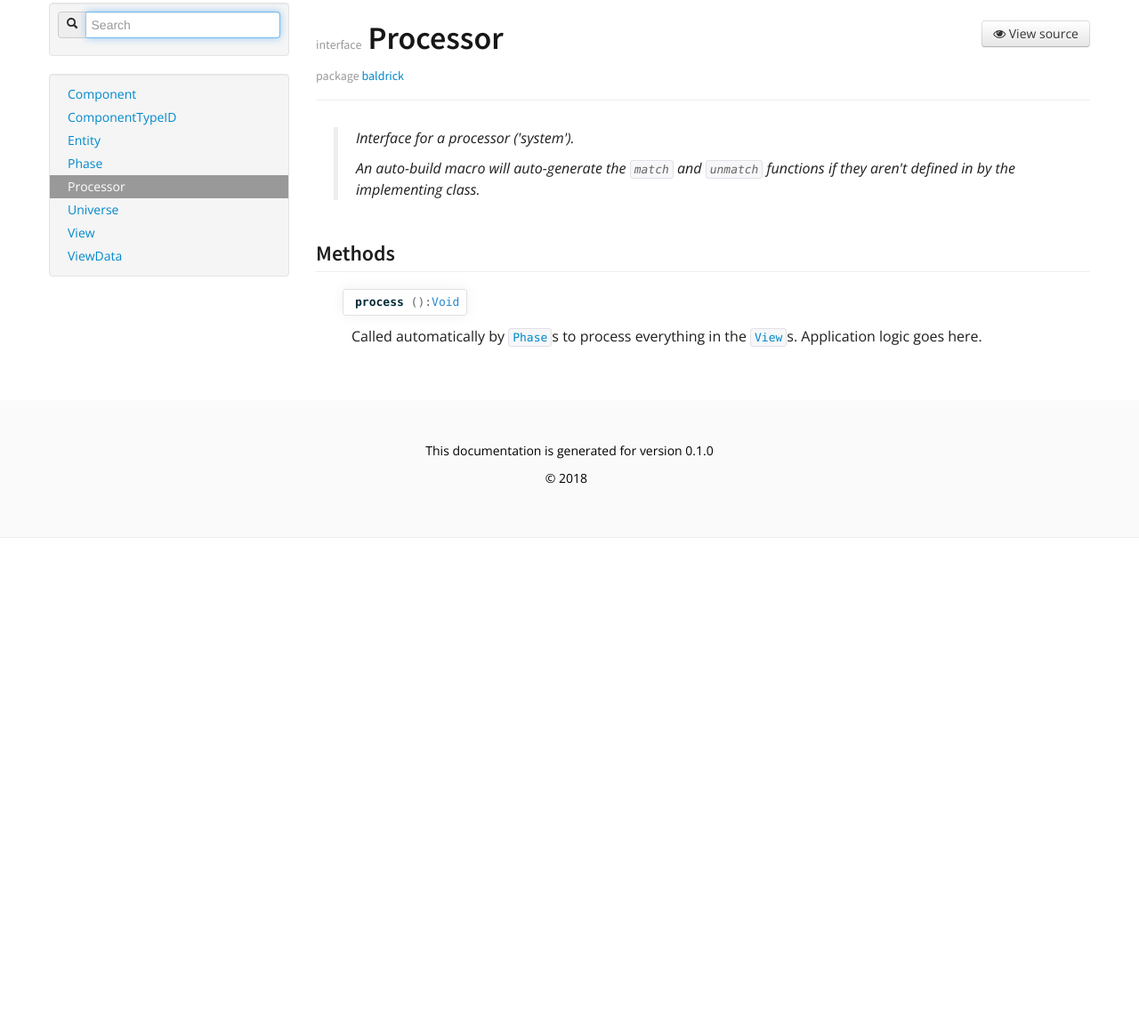
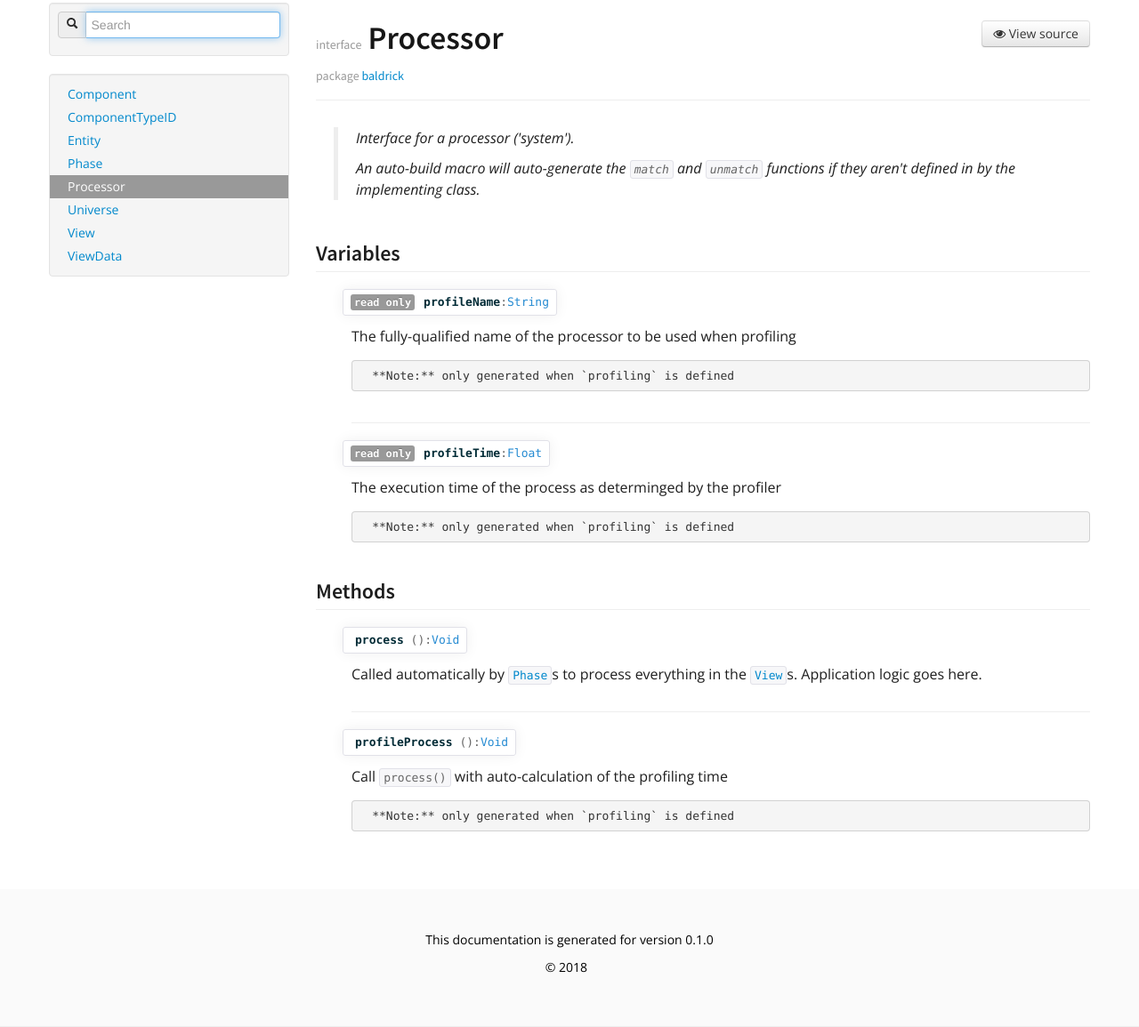
Before and after one commit to hamaluik/baldrick, a plain HTML site: page docs/baldrick/Processor.html in a window 1280 px wide. Shown: the part 59-1214 px from the top of the page at 89% size. Before the commit the page ends 800 px from the top, so only its background shows below. Drawn offline with nearby package versions, Linux system fonts and the light colour scheme.

Commit message:
Cleaned up processor macro, updated docs

```diff
--- a/docs/baldrick/Processor.html
+++ b/docs/baldrick/Processor.html
@@ -8,5 +8,11 @@
 	text-shadow: 0 0 0 transparent;
 </style><nav class="nav"><div class="navbar"><div class="navbar-inner" style="background:#FAFAFA; border-bottom:1px solid rgba(0,0,0,.09)"><div class="container"><a class="brand" style="color:#000000" href="../">baldrick</a></div></div></div></nav><div class="container main-content"><div class="row-fluid"><div class="span3"><div class="well sidebar-nav"><form class="form-search" id="searchForm"><div class="input-prepend input-block-level"><span class="add-on"><i class="icon-search"></i></span><input id="search" type="text" placeholder="Search" autocomplete="off"/></div></form></div><div class="well sidebar-nav"><div id="nav"></div></div></div><div class="span9"><div class="page-header"><span class="viewsource"><a href="https://github.com/BlazingMammothGames/baldrick/tree/master/src/baldrick/Processor.hx" class="btn btn-medium"><i class="fa fa-eye"></i> View source</a></span><h1><small>interface</small> Processor</h1><h4><small>package <a href="../baldrick/index.html">baldrick</a></small></h4>    </div><div class="body"><div class="doc doc-main"><div class="indent"><p>Interface for a processor ('system').</p>
 <p>An auto-build macro will auto-generate the <code>match</code> and <code>unmatch</code>
-functions if they aren't defined in by the implementing class.</p></div></div><h3 class="section">Methods</h3><div class="fields"><div class="field "><a name="process"></a><h3><p><code><a href="#process"><span class="identifier">process</span></a> ():<span class="type">Void</span></code></p></h3><div class="doc"><p>Called automatically by <code><a href="../baldrick/Phase.html">Phase</a></code>s to process everything
-in the <code><a href="../baldrick/View.html">View</a></code>s. Application logic goes here.</p></div></div></div></div></div></div></div><footer class="section site-footer" style="background:#FAFAFA"><div class="container"><div class="copyright"><p style="color:#000000">This documentation is generated for version 0.1.0</p><p style="color:#000000">&copy; 2018 &nbsp;</p></div></div></footer><script src="..//highlighter.js"></script><link href="../highlighter.css" rel="stylesheet"/></body></html>
+functions if they aren't defined in by the implementing class.</p></div></div><h3 class="section">Variables</h3><div class="fields"><div class="field "><a name="profileName"></a><h3><p><code><span class="label">read only</span><a href="../baldrick/Processor.html#profileName"><span class="identifier">profileName</span></a>:<span class="type">String</span></code></p></h3><div class="doc"><p>The fully-qualified name of the processor to be used when profiling</p>
+<pre><code>  **Note:** only generated when `profiling` is defined
+</code></pre></div></div><div class="field "><a name="profileTime"></a><h3><p><code><span class="label">read only</span><a href="../baldrick/Processor.html#profileTime"><span class="identifier">profileTime</span></a>:<span class="type">Float</span></code></p></h3><div class="doc"><p>The execution time of the process as determinged by the profiler</p>
+<pre><code>  **Note:** only generated when `profiling` is defined
+</code></pre></div></div></div><h3 class="section">Methods</h3><div class="fields"><div class="field "><a name="process"></a><h3><p><code><a href="#process"><span class="identifier">process</span></a> ():<span class="type">Void</span></code></p></h3><div class="doc"><p>Called automatically by <code><a href="../baldrick/Phase.html">Phase</a></code>s to process everything
+in the <code><a href="../baldrick/View.html">View</a></code>s. Application logic goes here.</p></div></div><div class="field "><a name="profileProcess"></a><h3><p><code><a href="#profileProcess"><span class="identifier">profileProcess</span></a> ():<span class="type">Void</span></code></p></h3><div class="doc"><p>Call <code>process()</code> with auto-calculation of the profiling time</p>
+<pre><code>  **Note:** only generated when `profiling` is defined
+</code></pre></div></div></div></div></div></div></div><footer class="section site-footer" style="background:#FAFAFA"><div class="container"><div class="copyright"><p style="color:#000000">This documentation is generated for version 0.1.0</p><p style="color:#000000">&copy; 2018 &nbsp;</p></div></div></footer><script src="..//highlighter.js"></script><link href="../highlighter.css" rel="stylesheet"/></body></html>
```
Also changed, not shown: docs/baldrick/Phase.html (+5 -1 lines), docs/baldrick/Universe.html (+1 -1 lines), 4 other files.
